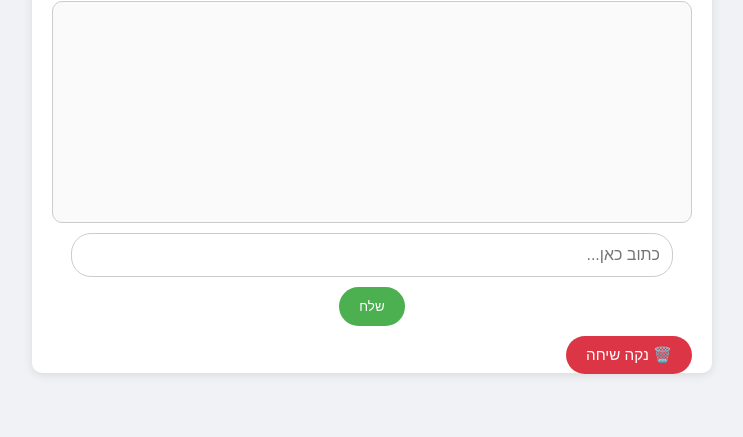
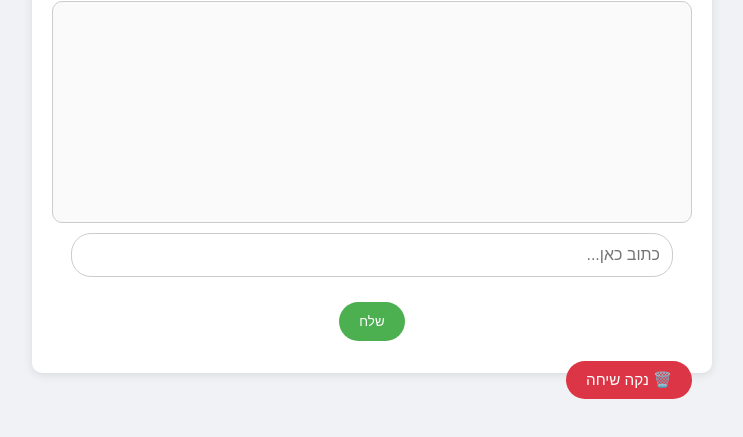
Before and after one commit to Maayankac/Chatbot-apartments, a website: page index.html in a window 1280 px wide. Shown: the part 127-564 px from the top of the page, without its empty margins (268-1011 px from the left). Drawn offline with Linux system fonts and the light colour scheme.

Commit message:
Update index.html

```diff
--- a/index.html
+++ b/index.html
@@ -13,8 +13,11 @@
 
     <div id="inputArea">
       <input type="text" id="userInput" placeholder="כתוב כאן...">
-      <button id="sendButton" onclick="sendMessage()">שלח</button>
-      <button id="resetButton" onclick="startNewChat()">🗑️ נקה שיחה</button>
+    <div id="buttonGroup">
+  <button id="sendButton" onclick="sendMessage()">שלח</button>
+  <button id="resetButton" onclick="startNewChat()">🗑️ נקה שיחה</button>
+</div>
+
     </div>
   </div>
 
```
